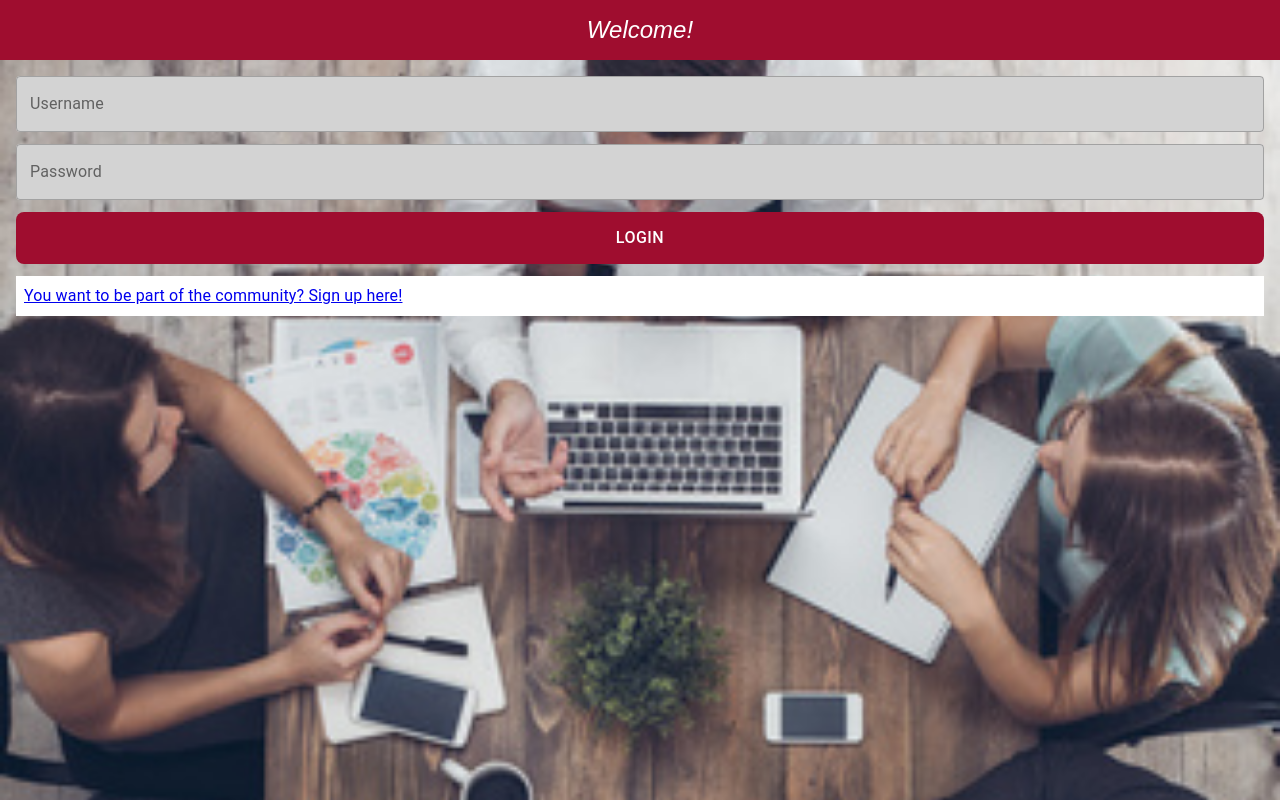
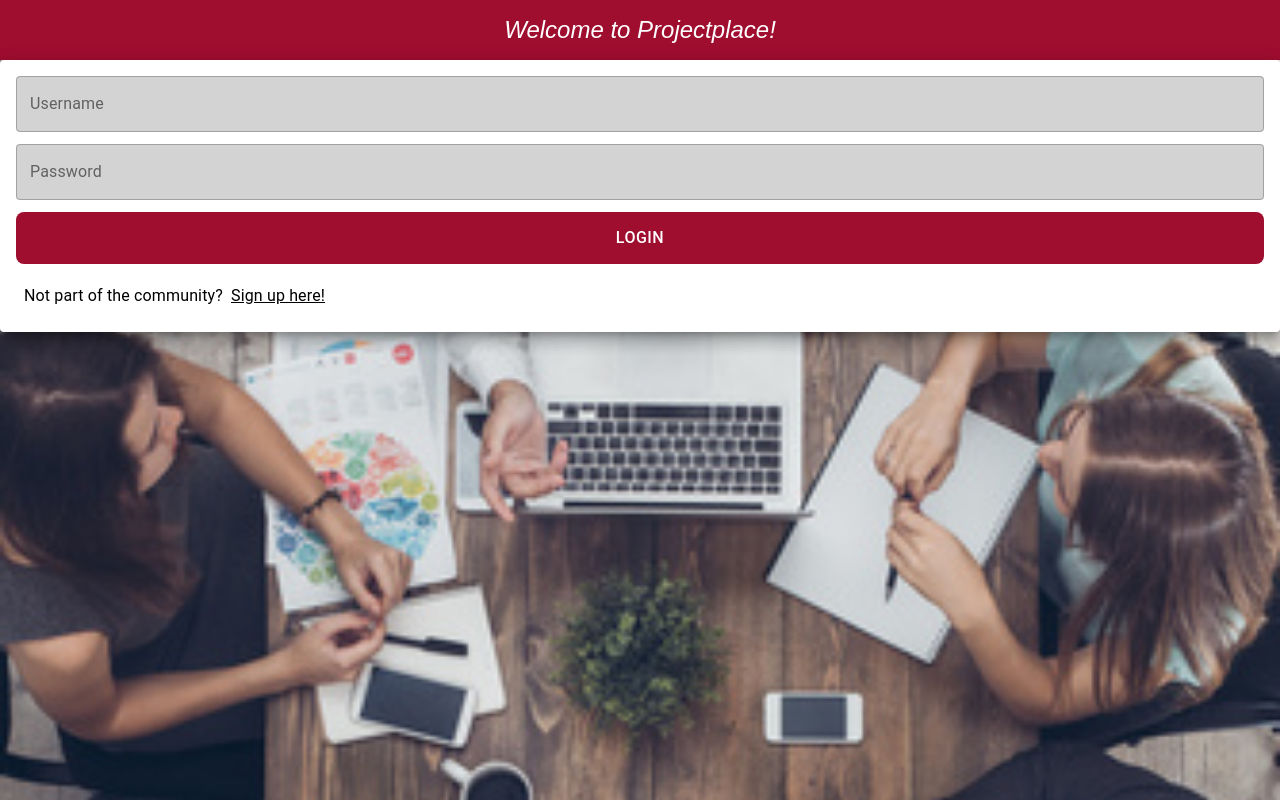
Before and after one commit to kaiheinrich/Projectplace, a React (Create React App) app in the folder frontend/: page /login in a window 1280 px wide. Built offline with nearby package versions, Linux system fonts and the light colour scheme.

Commit message:
add style to login page

```diff
--- a/frontend/src/loginPage/LoginPage.js
+++ b/frontend/src/loginPage/LoginPage.js
@@ -4,6 +4,7 @@
 import {Link, useHistory} from "react-router-dom";
 import {Button, TextField, Typography} from "@material-ui/core";
 import {makeStyles} from "@material-ui/core/styles";
+import Card from "@material-ui/core/Card";
 
 const useStyles = makeStyles(() => ({
     input: {
@@ -11,7 +12,11 @@
     },
     link: {
         backgroundColor: "white",
-        padding: "8px"
+        padding: "8px",
+        color: "black"
+    },
+    card: {
+        height: "min-content"
     }
 }));
 
@@ -30,8 +35,8 @@
 
     return(
         <>
-            <HeaderStyled title="Login">Welcome!</HeaderStyled>
-            <main>
+            <HeaderStyled title="Login">Welcome to Projectplace!</HeaderStyled>
+            <Card className={classes.card} elevation={"10"} raised={true}>
                 <Form autoComplete="off" onSubmit={handleSubmit}>
                     <TextField
                         name="username"
@@ -51,9 +56,9 @@
                         InputProps={{className: classes.input}}/>
                     <Button type="submit">Login</Button>
                 {error && <div>{error}</div>}
-                <Link to="/signup"><Typography className={classes.link}>You want to be part of the community? Sign up here!</Typography></Link>
+                <Typography className={classes.link}>Not part of the community?<Link to="/signup" className={classes.link}>Sign up here!</Link></Typography>
                 </Form>
-            </main>
+            </Card>
         </>
     );
 
```
